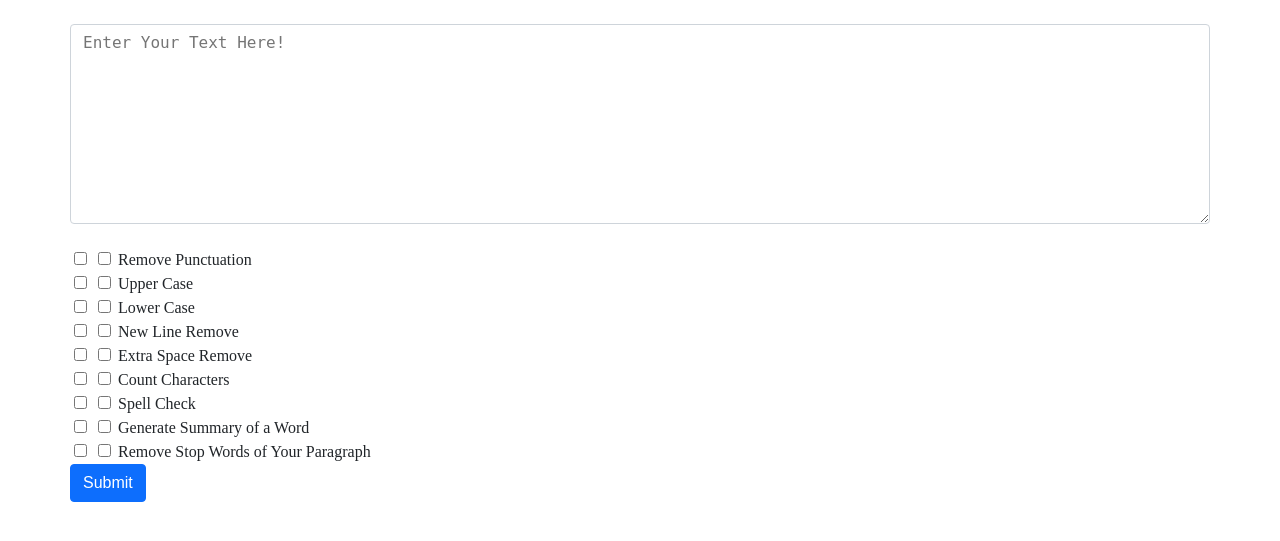
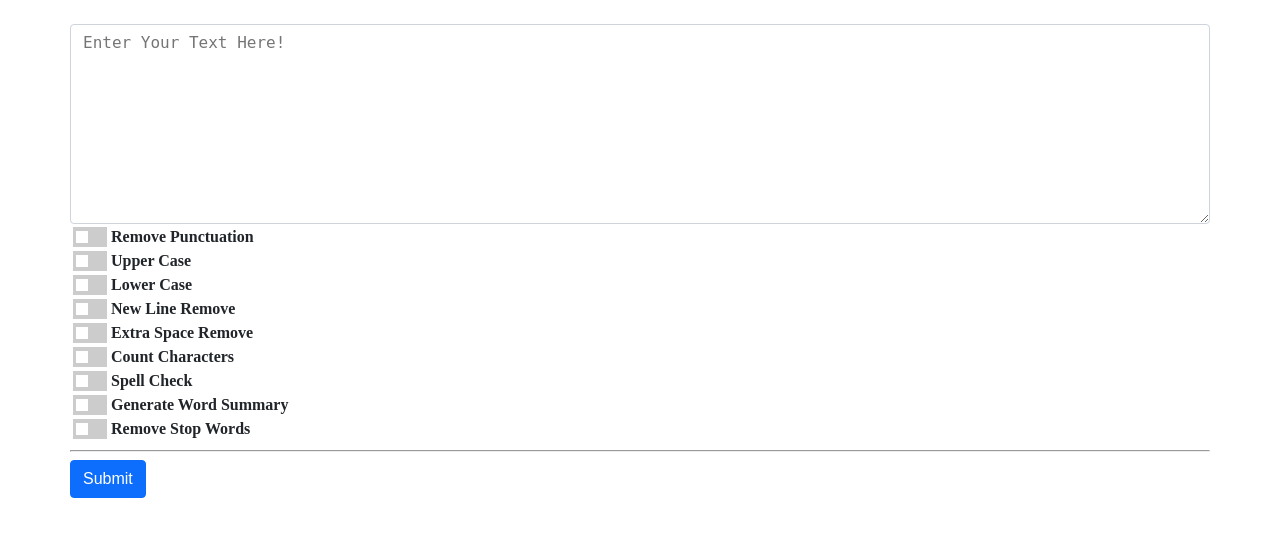
Before and after one commit to kadrisch/SDA-Final-Project, a Django app: page / in a window 1280 px wide. Shown: the part 62-603 px from the top of the page. Run offline with Django 4.2, Linux system fonts and the light colour scheme.

Commit message:
UI improvements

```diff
--- a/smartapp/index/static/styles.css
+++ b/smartapp/index/static/styles.css
@@ -229,13 +229,8 @@ h2{
 .switch{
     position: relative;
     display: inline-block;
-  width: 60px;
-  height: 34px;
-}
-.switch input{
-  opacity: 0;
-  width: 0;
-  height: 0;
+    width: 34px;
+    height: 20px;
 }
 .slider{
     position: absolute;
@@ -251,29 +246,26 @@ h2{
 .slider:before{
     position: absolute;
     content: "";
-  height: 26px;
-  width: 26px;
-  left: 4px;
+    height: 12px;
+    width: 12px;
+    left: 3px;
     bottom: 4px;
     background-color: white;
     -webkit-transition: .4s;
     transition: .4s;
 }
 input:checked + .slider{
-  background-color: #2196F3;
+    background-color: #9ACD32;
 }
 input:focus + .slider{
     box-shadow: 0 0 1px #2196F3;
 }
 input:checked + .slider:before{
-  -webkit-transform: translateX(26px);
-  -ms-transform: translateX(26px);
-  transform: translateX(26px);
+    -webkit-transform: translateX(16px);
+    -ms-transform: translateX(16px);
+    transform: translateX(16px);
 }
-.slider.round{
-  border-radius: 34px;
-}
-.slider.round:before{
-  border-radius: 50%;
+td{
+    font-weight: bold;
  }
 }
--- a/smartapp/index/templates/index.html
+++ b/smartapp/index/templates/index.html
@@ -6,46 +6,84 @@
 		<div class="form-floating mt-4">
 			<textarea placeholder="Enter Your Text Here!" class="form-control" style="height:200px" name="textarea"></textarea>
 			<div class="main">
-				<br/>
-					<input type="checkbox" id="check1" class="toggle" name="RemovePunctuations">
-				    {{form.remove_punctuations}}
-					<label for="check2"> Remove Punctuation</label>
-				<br/>
-					<input type="checkbox" id="check2" class="toggle" name="UpperCase">
-				     {{ form.upper_case }}
-					<label for="check2">Upper Case</label>
-				<br/>
-					<input type="checkbox" id="check3" class="toggle" name="LowerCase">
-					 {{ form.lower_case }}
-					<label for="check3">Lower Case</label>
-				<br/>
-					<input type="checkbox" id="check4" class="toggle" name="NewLineRemove">
-					 {{ form.new_line_remove }}
-					<label for="check4">New Line Remove</label>
-				<br/>
-					<input type="checkbox" id="check5" class="toggle" name="ExtraSpaceRemove">
-					 {{ form.extra_space_remove }}
-					<label for="check5">Extra Space Remove</label>
-				<br/>
-					<input type="checkbox" id="check6" class="toggle" name="CountCharacters">
-					 {{ form.count_characters }}
-					<label for="check6">Count Characters</label>
-				<br/>
-					<input type="checkbox" id="check7" class="toggle" name="SpellCheck">
-					 {{ form.spell_check }}
-					<label for="check7">Spell Check</label>
-				<br/>
-					<input type="checkbox" id="check8" class="toggle" name="GenerateSummary">
-					 {{ form.generate_word_summary }}
-					<label for="check8">Generate Summary of a Word</label>
-				<br/>
-					<input type="checkbox" id="check9" class="toggle" name="RemoveStopWords">
-					 {{ form.remove_stop_words }}
-					<label for="check9">Remove Stop Words of Your Paragraph</label>
+				<table>
+					<tr>
+						<td>
+							<span class="switch">
+								<input type="checkbox" name="remove_punctuations" id="check1">
+								<label class="slider" for="check1"></label>
+							</span></td>
+						<td>Remove Punctuation</td>
+					</tr>
+					<tr>
+						<td>
+							<span class="switch">
+								<input type="checkbox" name="upper_case" id="check2">
+								<label class="slider" for="check2"></label>
+							</span></td>
+						<td>Upper Case</td>
+					</tr>
+					<tr>
+						<td>
+							<span class="switch">
+								<input type="checkbox" name="lower_case" id="check3">
+								<label class="slider" for="check3"></label>
+							</span></td>
+						<td>Lower Case</td>
+					</tr>
+					<tr>
+						<td>
+							<span class="switch">
+								<input type="checkbox" name="new_line_remove" id="check4">
+								<label class="slider" for="check4"></label>
+							</span></td>
+						<td>New Line Remove</td>
+					</tr>
+					<tr>
+						<td>
+							<span class="switch">
+								<input type="checkbox" name="extra_space_remove" id="check5">
+								<label class="slider" for="check5"></label>
+							</span></td>
+						<td>Extra Space Remove</td>
+					</tr>
+					<tr>
+						<td>
+							<span class="switch">
+								<input type="checkbox" name="count_characters" id="check6">
+								<label class="slider" for="check6"></label>
+							</span></td>
+						<td>Count Characters</td>
+					</tr>
+					<tr>
+						<td>
+							<span class="switch">
+								<input type="checkbox" name="spell_check" id="check7">
+								<label class="slider" for="check7"></label>
+							</span></td>
+						<td>Spell Check</td>
+					</tr>
+					<tr>
+						<td>
+							<span class="switch">
+								<input type="checkbox" name="generate_word_summary" id="check8">
+								<label class="slider" for="check8"></label>
+							</span></td>
+						<td>Generate Word Summary</td>
+					</tr>
+					<tr>
+						<td>
+							<span class="switch">
+								<input type="checkbox" name="remove_stop_words" id="check9">
+								<label class="slider" for="check9"></label>
+							</span></td>
+						<td>Remove Stop Words</td>
+					</tr>
+				</table>
 			</div>
-		</div>
+		</div><hr>
 		<a href="guide">
-        <button type="submit" class="btn btn-primary" >Submit</button>
+			<button type="submit" class="btn btn-primary" >Submit</button>
 		</a>
 	</form>
 {% endblock %}
```
Lines whose indentation alone changed are shown as unchanged.
